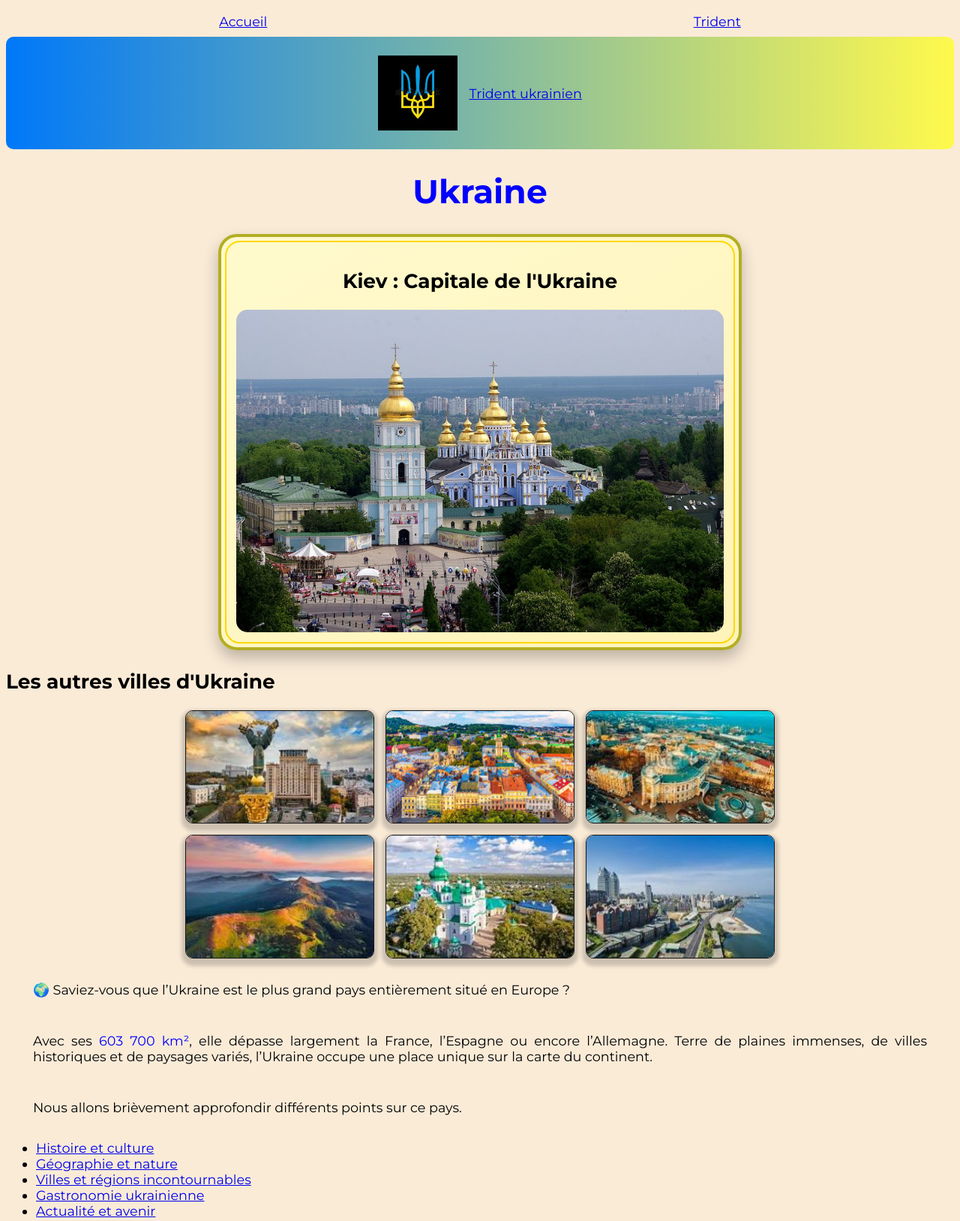
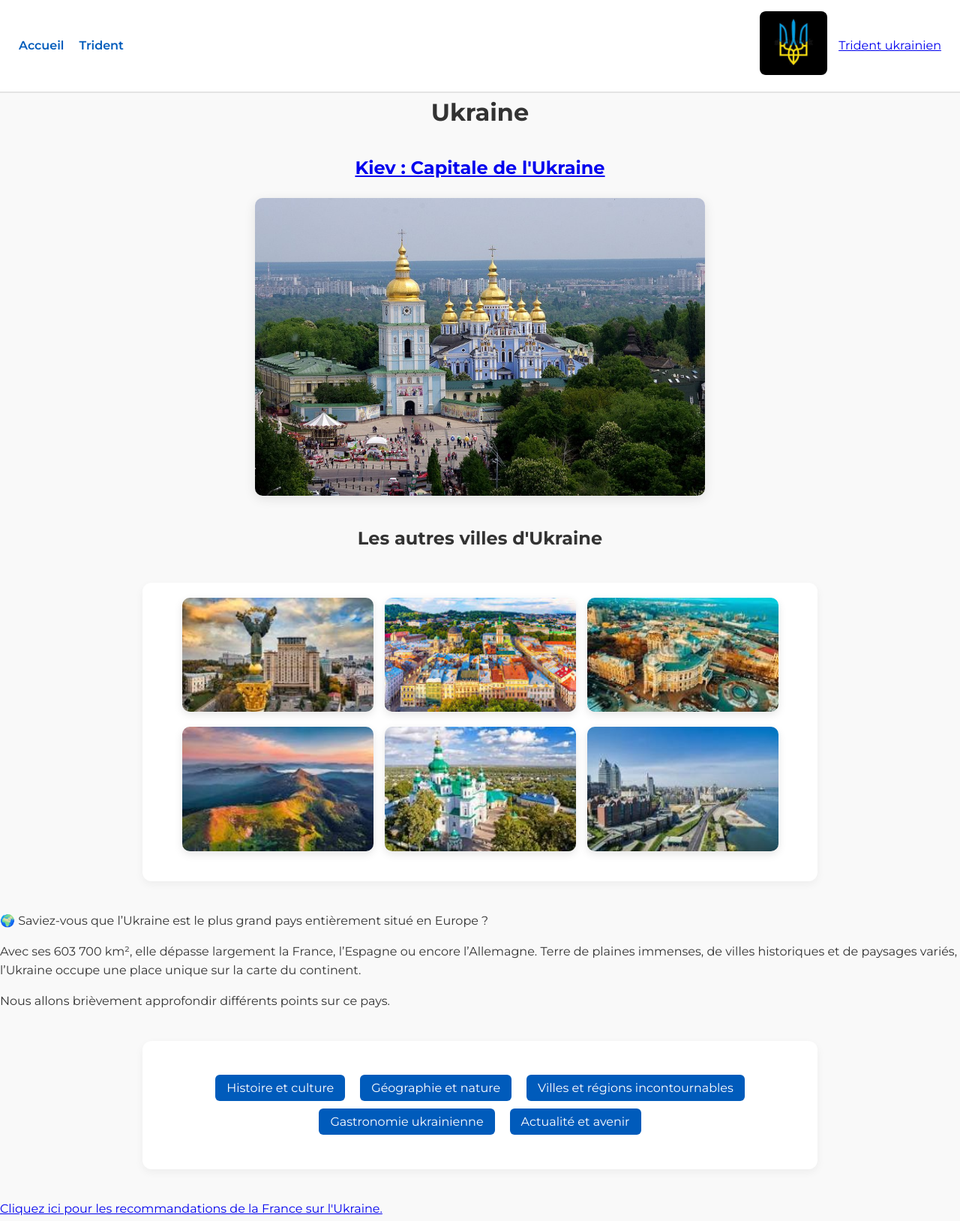
Before and after one commit to olirobz31/site-ukraine, a plain HTML site: page index.html in a window 1280 px wide. Shown: the top 1628 px of the page at 75% size. Drawn offline with Linux system fonts and the light colour scheme.

Commit message:
Mise à jour du site

```diff
--- a/index.html
+++ b/index.html
@@ -3,7 +3,7 @@
 
 <head>
     <meta charset="utf-8">
-    <title>Accueil - Ukraine</title>
+    <title>🌻Accueil - Ukraine</title>
     <link href="style.css" rel="stylesheet">
     <link rel="preconnect" href="https://fonts.googleapis.com">
     <link rel="preconnect" href="https://fonts.gstatic.com" crossorigin>
@@ -12,7 +12,7 @@
 
 <body>
     <header>
-            <div class="haut">
+            <div class="menu">
                 <a href="index.html">Accueil</a>
                 <a href="trident.html">Trident</a>
             </div>
@@ -28,9 +28,9 @@
     <h1>Ukraine</h1>
 
 <div class="photo">
-
+    <a href="Photos/kiev1.jpg">
     <h2>Kiev : Capitale de l'Ukraine</h2>
-    <img src="Photos/kiev1.jpg" title="Capitale de l'Ukraine" alt="Vue panoramique de Kiev">
+    <img src="Photos/kiev1.jpg" title="Capitale de l'Ukraine" alt="Vue panoramique de Kiev"></a>
 </div>
 
 <h2>Les autres villes d'Ukraine</h2>
--- a/style.css
+++ b/style.css
@@ -1,190 +1,251 @@
-body {
-   background-color: antiquewhite;
-   text-align:left;
-   font-size: 1.1em;
-   font-family: "Montserrat", sans-serif;
+/* ----------- BASE GENERALE ----------- */
+
+* {
+  margin: 0;
+  padding: 0;
+  box-sizing: border-box;
 }
 
-.haut {
-  display: flex;
-  justify-content: space-around; /* espace égal entre les liens */
-  align-items: center;           /* centre verticalement */
-  width: 100%;                   /* prend toute la largeur */
-  padding: 10px 0;               /* un peu d’espace en haut et en bas */
+body {
+  font-family: "Montserrat", sans-serif;
+  line-height: 1.6;
+  background: #f9f9f9;
+  color: #333;
+  padding-bottom: 40px;
 }
 
-h1 {
-  font-size: 2.5em;
-  color: blue;
-  font-family: 'Montserrat', sans-serif;
+h1, h2 {
+  margin-bottom: 20px;
   text-align: center;
+  font-weight: 700;
 }
 
-.superficie {
-  color: blue;
-  font-style: normal;
+p {
+  margin-bottom: 15px;
 }
 
-/* ============================= */
-/* Entête principal - Image + texte uniforme */
-/* ============================= */
+
+/* ----------- HEADER ----------- */
+
+header {
+  display: flex;
+  justify-content: space-between;
+  align-items: center;
+  padding: 15px 25px;
+  background: #fff;
+  flex-wrap: wrap;
+  border-bottom: 2px solid #e4e4e4;
+}
+
+.menu {
+  display: flex;
+  gap: 20px;
+}
+
+.menu a {
+  text-decoration: none;
+  color: #005bbb;
+  font-weight: 600;
+  transition: 0.3s;
+}
+
+.menu a:hover {
+  color: #ffdd00;
+}
+
 .entete {
-    background: linear-gradient(to right, #0078f9, #fff94c);
-    text-align: center;
-    padding: 15px 10px;      /* espace vertical suffisant */
-    border-radius: 10px;
-    display: flex;
-    align-items: center;      /* centre verticalement image + texte */
-    justify-content: center;  /* centre horizontalement */
-    gap: 15px;                /* espace entre image et texte */
-    min-height: 120px;        /* hauteur minimale identique sur toutes les pages */
+  display: flex;
+  align-items: center;
+  gap: 15px;
 }
 
 .entete img {
-    height: 100px;   /* hauteur fixe pour toutes les images d’entête */
-    width: auto;
-    display: block;  /* évite les décalages de ligne */
+  width: 90px;
+  border-radius: 8px;
 }
 
-.titre-entete {
-    font-size: 1.5em;
-    font-weight: bold;
-    color: #000;
-    text-decoration: none;
-}
 
-.titre-entete:hover {
-    color: #0078f9;
-}
+/* ----------- PHOTO PRINCIPALE ----------- */
 
-/* ============================= */
-/* Bloc photo premium            */
-/* ============================= */
 .photo {
-    text-align: center;
-    padding: 20px;
-    margin: 25px auto;
-    max-width: 650px;                 /* bloc plus large pour photo plus grande */
-    border-radius: 25px;              /* coins arrondis du cadre */
-    background: linear-gradient(145deg, #fffacd, #fef3b9); /* léger dégradé doré */
-    box-shadow: 0 10px 20px rgba(0,0,0,0.25); /* ombre douce 3D */
-    position: relative;
-    overflow: hidden;
-    border: 4px solid #b3ae23;       /* contour principal */
-}
-
-.photo::before {
-    content: "";
-    position: absolute;
-    top: 5px;
-    left: 5px;
-    right: 5px;
-    bottom: 5px;
-    border: 2px solid #ffd700;       /* contour secondaire doré */
-    border-radius: 20px;
-    pointer-events: none;
+  text-align: center;
+  margin: 30px auto;
 }
 
 .photo img {
-    width: auto;               /* ne pas étirer l'image */
-    max-width: 100%;           /* responsive */
-    height: auto;
-    border-radius: 15px;       /* coins légèrement arrondis pour l'image */
-    transition: transform 0.4s ease, box-shadow 0.4s ease;
-    display: block;
-    margin: 0 auto;
+  width: 70%;
+  max-width: 600px;
+  border-radius: 10px;
+  box-shadow: 0 4px 15px rgba(0,0,0,0.1);
 }
 
-.photo img:hover {
-    transform: scale(1.02);    /* zoom fluide */
-    box-shadow: 0 12px 25px rgba(0,0,0,0.35); /* ombre plus marquée au survol */
-}
 
-.cta {
-  display: block;
-  background-color: beige;
-  justify-content: center;
-  margin: auto;
-  width: fit-content;
-  border: 2px solid blueviolet;
-  border-radius: 8px;
-  font-size: x-large;
-  padding: 10px;
-  text-decoration: none;
-  margin-top: 50px;
-  color: black;
-  transition: transform 0.3s;
- }
+/* ----------- GALERIE ----------- */
 
-/* Animation keyframes */
-@keyframes pulse {
-  0% {
-    transform: scale(1);
-    box-shadow: 0 0 0 0 rgba(138, 43, 226, 0.7);
-  }
-  70% {
-    transform: scale(1.05);
-    box-shadow: 0 0 15px 10px rgba(138, 43, 226, 0);
-  }
-  100% {
-    transform: scale(1);
-    box-shadow: 0 0 0 0 rgba(138, 43, 226, 0);
-  }
-}
-
-.cta:hover {
-  animation: pulse 2s infinite;
-}
-
-img:hover {
-  opacity: 0.8;
-}
-
-a:active {
-  background-color: rgb(164, 186, 18);
-}
-
-a:hover {
-  color:#0078f9;
-}
-
-a:focus {
-  color: darkorchid;
-  background-color: aquamarine;
-}
-
-p {
-  text-align: justify;
-  padding: 16px;
-  margin: 15px 20px 15px 20px;
+.accueil-photos {
+  margin: 40px auto;
+  width: 90%;
 }
 
 .accueil-photos div {
   display: flex;
+  justify-content: center;
+  gap: 15px;
   flex-wrap: wrap;
-  flex-direction: row;         /* les images passent à la ligne si besoin */
-  justify-content: center;
-  gap: 15px;                   /* espace entre les images */
-  margin: 15px auto;
+  margin-bottom: 20px;
 }
 
 .accueil-photos img {
-  width: 250px;
-  height: auto;
+  width: 30%;
+  min-width: 180px;
   border-radius: 10px;
-  box-shadow: 0 5px 5px 5px rgba(21, 21, 21, 0.2);
-  border: 1px solid #171616;
-  transition: transform 0.5s;
+  box-shadow: 0 4px 12px rgba(0,0,0,0.1);
+  transition: 0.3s;
 }
 
 .accueil-photos img:hover {
-  transform: scale(1.05);  /* petit zoom au survol */
-  opacity: 0.8;
+  transform: scale(1.04);
 }
 
-.les-titres {
+
+/* ----------- NAVIGATION INTERNE ----------- */
+
+nav ul {
+  list-style: none;
   display: flex;
-  flex-direction: column;
-  margin: 15px;
+  justify-content: center;
+  gap: 20px;
+  flex-wrap: wrap;
+  margin: 30px 0;
+}
+
+nav a {
+  text-decoration: none;
+  padding: 8px 15px;
+  border-radius: 6px;
+  background: #005bbb;
+  color: white;
+  transition: 0.3s;
+}
+
+nav a:hover {
+  background: #ffdd00;
+  color: #333;
+}
+
+
+/* ----------- SECTIONS ----------- */
+
+section {
+  width: 90%;
+  max-width: 900px;
+  margin: 40px auto;
+  background: white;
+  padding: 20px 25px;
+  border-radius: 12px;
+  box-shadow: 0 4px 12px rgba(0,0,0,0.05);
+}
+
+
+/* ----------- CTA ----------- */
+
+.cta {
+  display: block;
   width: fit-content;
+  margin: 40px auto;
+  padding: 12px 20px;
+  background: #ffdd00;
+  color: #333;
+  text-decoration: none;
+  font-weight: bold;
+  border-radius: 8px;
+  transition: 0.3s;
 }
+
+.cta:hover {
+  background: #005bbb;
+  color: #fff;
+}
+
+
+/* ----------- FOOTER ----------- */
+
+footer {
+  margin-top: 50px;
+  text-align: center;
+}
+
+footer img {
+  width: 40px;
+  margin: 0 10px;
+  transition: 0.3s;
+}
+
+footer img:hover {
+  transform: scale(1.1);
+}
+
+
+/* ----------- RESPONSIVE TABLETTES ----------- */
+
+@media (max-width: 900px) {
+
+  .entete {
+    flex-direction: column;
+    text-align: center;
+  }
+
+  .menu {
+    flex-wrap: wrap;
+    justify-content: center;
+  }
+
+  .accueil-photos img {
+    width: 45%;
+  }
+}
+
+
+/* ----------- RESPONSIVE MOBILES ----------- */
+
+@media (max-width: 600px) {
+
+  header {
+    flex-direction: column;
+    text-align: center;
+    gap: 15px;
+  }
+
+  .menu {
+    flex-direction: column;
+    gap: 10px;
+  }
+
+  .entete img {
+    width: 70px;
+  }
+
+  .photo img {
+    width: 90%;
+  }
+
+  .accueil-photos img {
+    width: 90%;
+  }
+
+  nav ul {
+    flex-direction: column;
+  }
+
+  section {
+    padding: 15px;
+  }
+
+  h1 {
+    font-size: 1.6rem;
+  }
+
+  h2 {
+    font-size: 1.3rem;
+  }
+}
```
Also changed, not shown: trident.html (+2 -2 lines).
